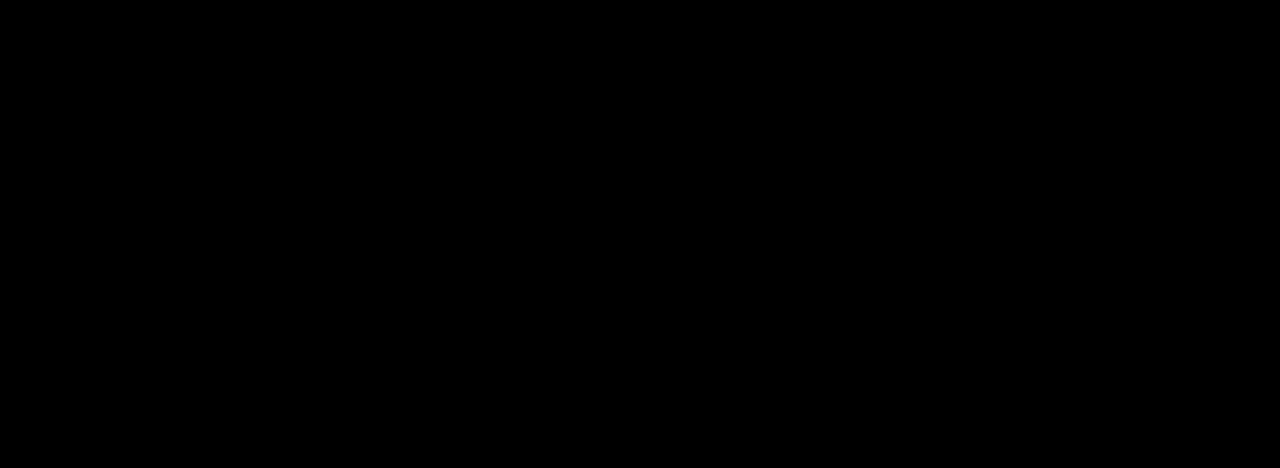
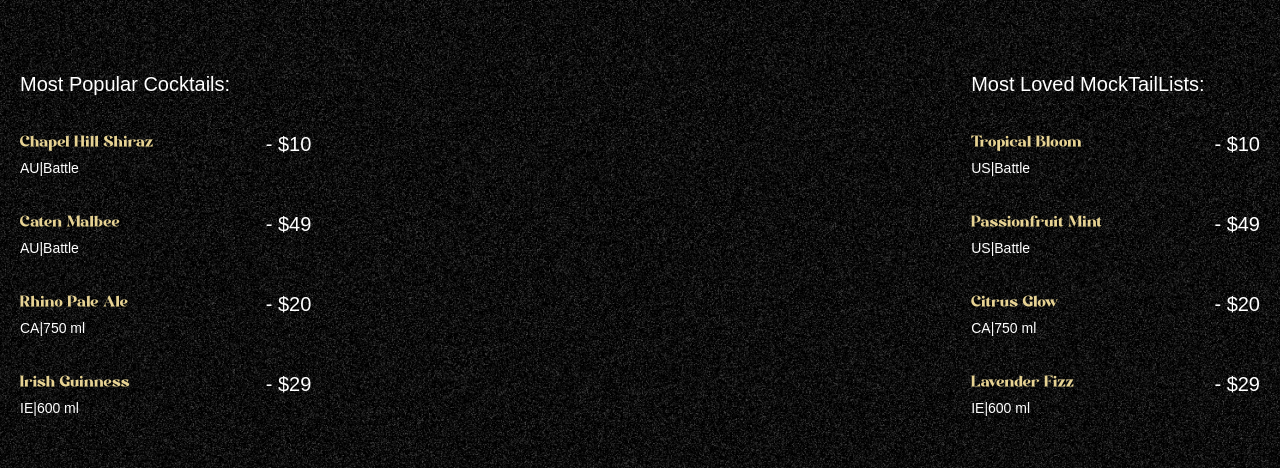
Before and after one commit to Ali-elnopy/MOJITO, a React (Vite) app: page / in a window 1280 px wide. Shown: the part 890-1358 px from the top of the page. Built offline with nearby package versions, Linux system fonts and the light colour scheme; a web font is replaced by a local one.

Commit message:
add Cocktails Section

```diff
--- a/src/App.jsx
+++ b/src/App.jsx
@@ -3,6 +3,7 @@
 import React from 'react'
 import NavBar from './components/navBar'
 import Hero from './components/Hero'
+import Cocktails from './components/Cocktails'
 
 gsap.registerPlugin(ScrollTrigger, SplitText)
 
@@ -11,6 +12,7 @@
     <main>
       <NavBar/>
       <Hero/>
+      <Cocktails/>
     </main>
   )
 }
--- /dev/null
+++ b/src/components/Cocktails.jsx
@@ -0,0 +1,64 @@
+import React from 'react'
+import { cocktailLists } from '../../constants'
+import { mockTailLists } from '../../constants'
+import { useGSAP } from '@gsap/react'
+import gsap from 'gsap'
+
+function Cocktails() {
+    useGSAP(()=>{
+        const parallaxTimeline = gsap.timeline({
+            scrollTrigger: {
+               trigger: '#cocktails',
+               start: 'top 30%',
+               end: 'bottom 80%',
+               scrub: true,
+            }
+           })
+
+           parallaxTimeline
+            .from('#c-left-leaf', {
+               x: -100, y: 100
+           })
+            .from('#c-right-leaf', {
+               x: 100, y: 100
+           })
+    })
+  return (
+    <section id='cocktails' className='noisy'>
+        <img src="/images/cocktail-left-leaf.png" alt="l-leaf" id="c-left-leaf" />
+        <img src="/images/cocktail-right-leaf.png" alt="r-leaf" id="c-right-leaf" />
+        <div className="list">
+            <div className="popular">
+                <h2>Most Popular Cocktails:</h2>
+                <ul>
+                    {cocktailLists.map(({name,country,detail,price})=>(
+                        <li key={name}>
+                            <div className='md:me-28'>
+                                <h3>{name}</h3>
+                                <p>{country}|{detail}</p>
+                            </div>
+                            <span>- {price}</span>
+                        </li>
+                    ))}
+                </ul>
+            </div>
+            <div className="loved">
+                <h2>Most Loved MockTailLists:</h2>
+                <ul>
+                    {mockTailLists.map(({name,country,detail,price})=>(
+                        <li key={name}>
+                            <div className='me-28'>
+                                <h3>{name}</h3>
+                                <p>{country}|{detail}</p>
+                            </div>
+                            <span>- {price}</span>
+                        </li>
+                    ))}
+                </ul>
+            </div>
+        </div>
+    </section>
+  )
+}
+
+export default Cocktails
--- a/src/components/Hero.jsx
+++ b/src/components/Hero.jsx
@@ -86,7 +86,7 @@
         <div className="video absolute inset-0">
             <video
                 ref={videoRef}
-                src="/videos/input.mp4"
+                src="/videos/output.mp4"
                 muted
                 playsInline
                 preload='auto'
```
